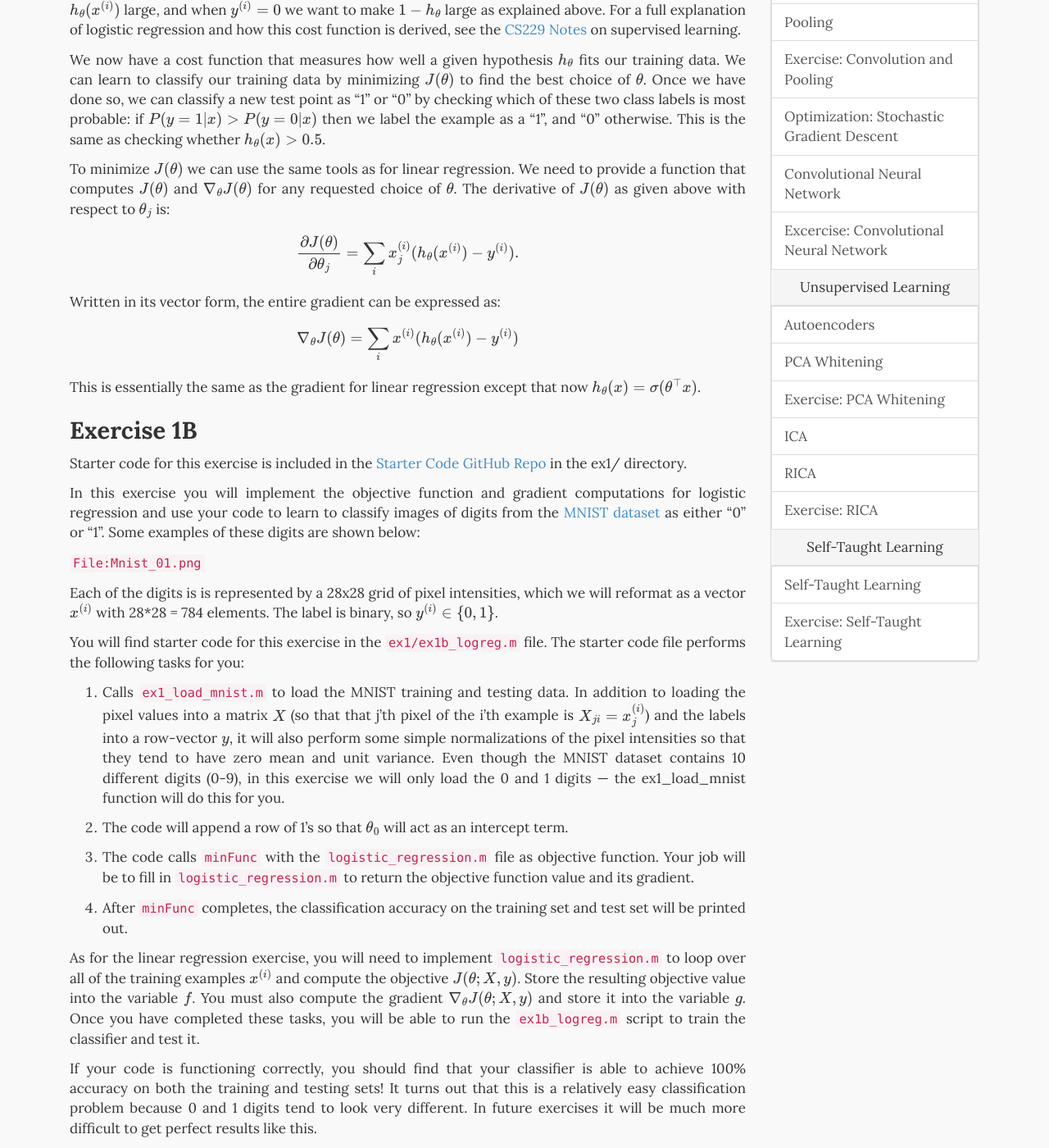
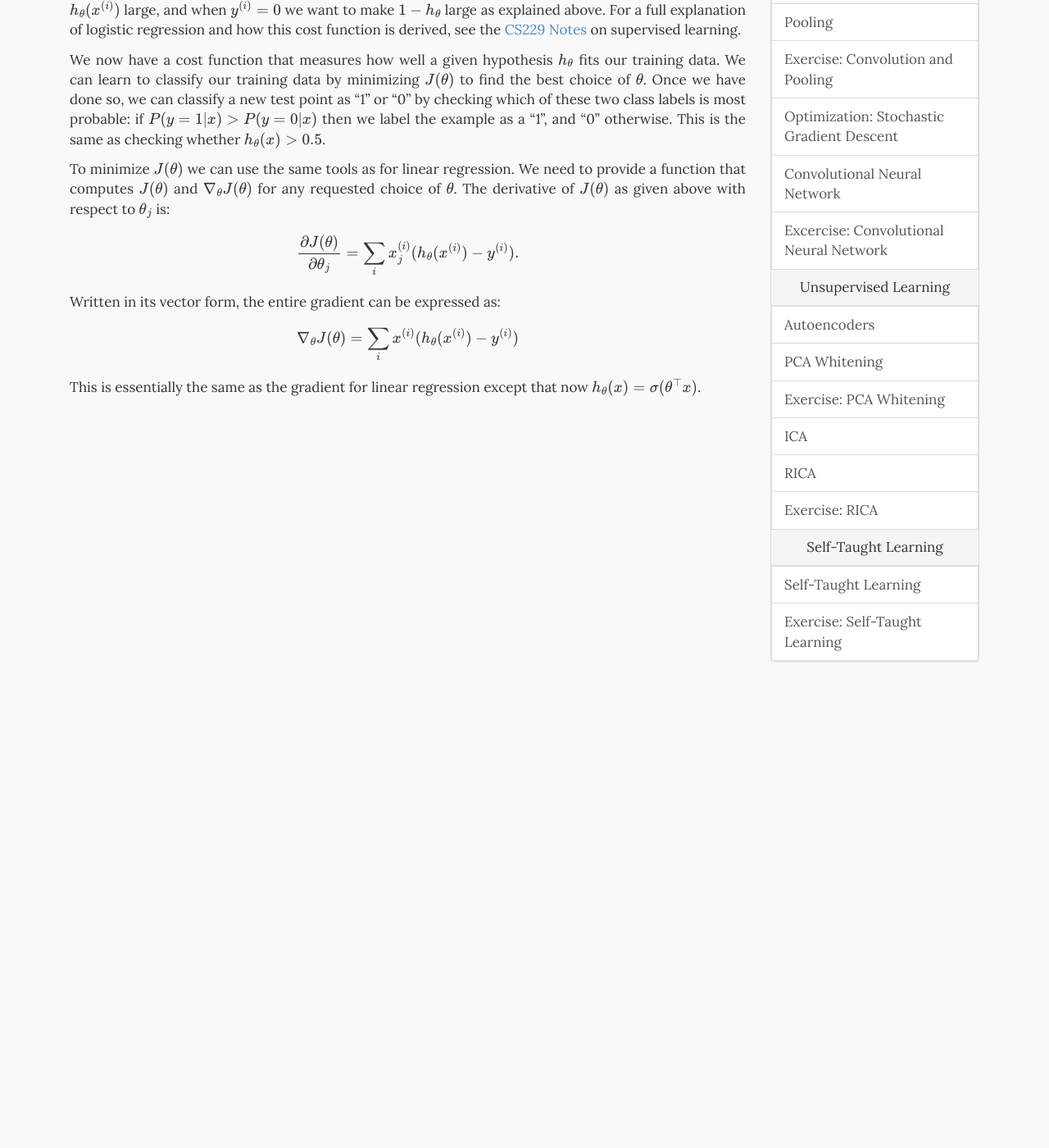
Before and after one commit to sameeptandon/ufldl_tutorial, a Jekyll site: the page built from supervised/LogisticRegression.md, in a window 1280 px wide and 1400 px high, scrolled down 885 px. Shown: the whole window at 82% size. Built offline with Jekyll 4.4.1, drawn with Linux system fonts in a browser that asks for light colours; formulas are drawn with MathJax 3; after the commit the page ends 1716 px from its top, so only the background shows below that.

Commit message:
does it build now?

```diff
--- a/supervised/LogisticRegression.md
+++ b/supervised/LogisticRegression.md
@@ -44,26 +44,3 @@ Written in its vector form, the entire gradient can be expressed as:
 </m>
 
 This is essentially the same as the gradient for linear regression except that now <m>h_\theta(x) = \sigma(\theta^\top x)</m>.
-
-### Exercise 1B ###
-Starter code for this exercise is included in the [Starter Code GitHub Repo](https://github.com/amaas/stanford_dl_ex) in the ex1/ directory.
-
-In this exercise you will implement the objective function and gradient computations for logistic regression and use your code to learn to classify images of digits from the [MNIST dataset](http://yann.lecun.com/exdb/mnist/) as either "0" or "1".  Some examples of these digits are shown below:
-
-`File:Mnist_01.png`
-
-Each of the digits is is represented by a 28x28 grid of pixel intensities, which we will reformat as a vector <m>x^{(i)}</m> with 28\*28 = 784 elements.  The label is binary, so <m>y^{(i)} \in \{0,1\}</m>.
-
-You will find starter code for this exercise in the `ex1/ex1b_logreg.m` file.  The starter code file performs the following tasks for you:
-
-1.  Calls `ex1_load_mnist.m` to load the MNIST training and testing data.  In addition to loading the pixel values into a matrix <m>X</m> (so that that j'th pixel of the i'th example is <m>X_{ji} = x^{(i)}_j</m>) and the labels into a row-vector <m>y</m>, it will also perform some simple normalizations of the pixel intensities so that they tend to have zero mean and unit variance.  Even though the MNIST dataset contains 10 different digits (0-9), in this exercise we will only load the 0 and 1 digits --- the ex1_load_mnist function will do this for you.
-
-2. The code will append a row of 1's so that <m>\theta_0</m> will act as an intercept term.
-
-3. The code calls `minFunc` with the `logistic_regression.m` file as objective function.  Your job will be to fill in `logistic_regression.m` to return the objective function value and its gradient.
-
-4. After `minFunc` completes, the classification accuracy on the training set and test set will be printed out.
-
-As for the linear regression exercise, you will need to implement `logistic_regression.m` to loop over all of the training examples <m>x^{(i)}</m> and compute the objective <m>J(\theta; X,y)</m>.  Store the resulting objective value into the variable <m>f</m>.  You must also compute the gradient <m>\nabla_\theta J(\theta; X,y)</m> and store it into the variable <m>g</m>.  Once you have completed these tasks, you will be able to run the `ex1b_logreg.m` script to train the classifier and test it.
-
-If your code is functioning correctly, you should find that your classifier is able to achieve 100% accuracy on both the training and testing sets!  It turns out that this is a relatively easy classification problem because 0 and 1 digits tend to look very different.  In future exercises it will be much more difficult to get perfect results like this.
```
